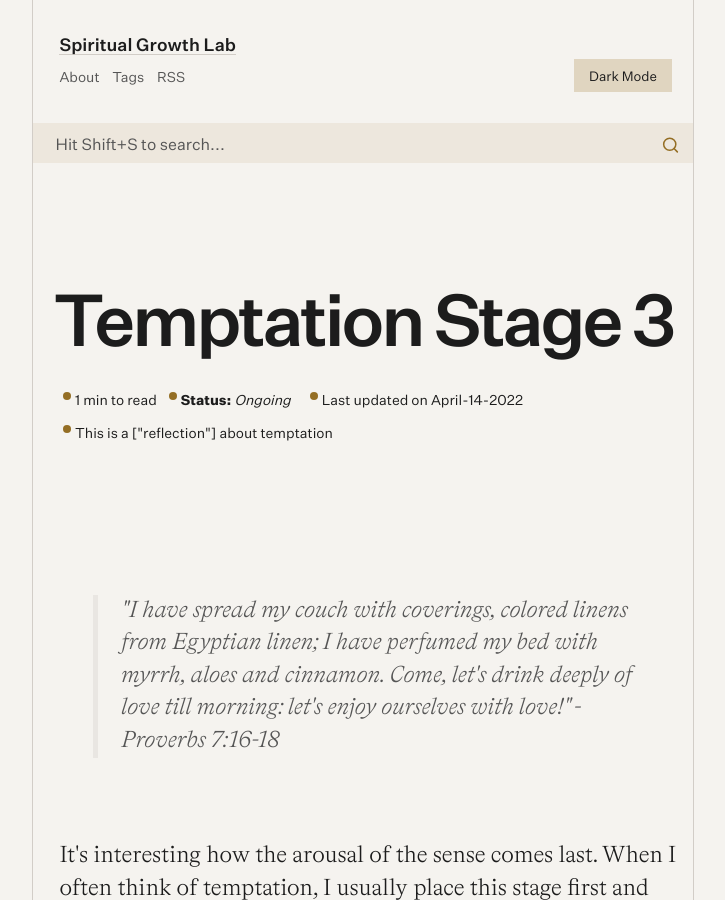
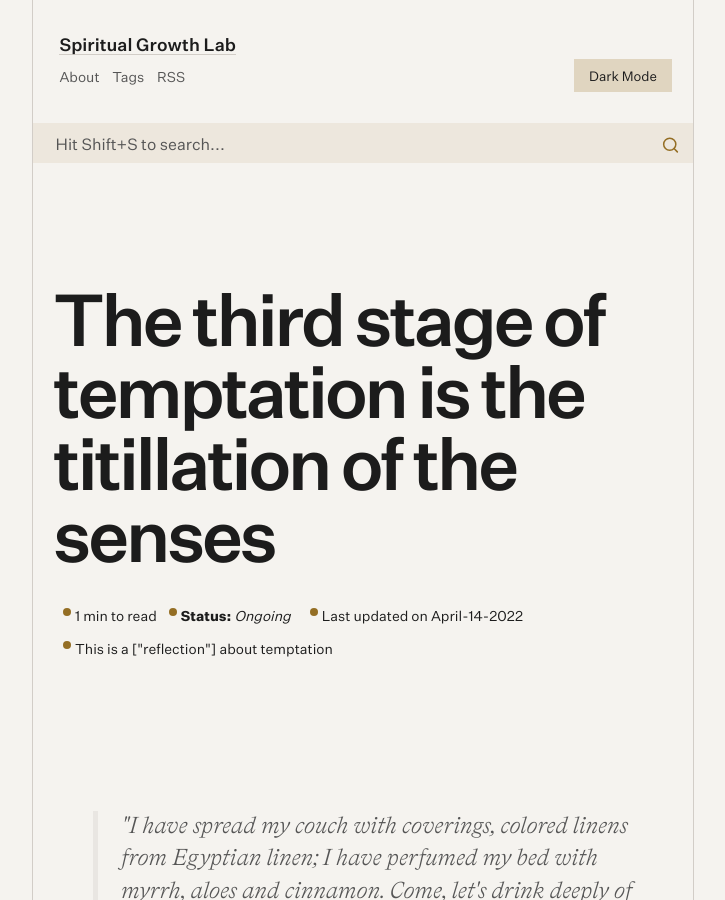
Before and after one commit to jsantiago611/digital-garden-master, a Jekyll site: the page built from _posts/2022-04-14-temptation-stage-3.md, in a window 1280 px wide and 900 px high. Shown: the whole window, without its empty margins (277-1002 px from the left). Built offline with Jekyll 4.4.1, drawn with Linux system fonts in a browser that asks for light colours; some of the changed text lies outside the part shown.

Commit message:
Update 2022-04-14-temptation-stage-3.md

```diff
--- a/_posts/2022-04-14-temptation-stage-3.md
+++ b/_posts/2022-04-14-temptation-stage-3.md
@@ -1,5 +1,5 @@
 ---
-Title: The third stage of temptation is the titillation of the senses
+title: The third stage of temptation is the titillation of the senses
 categories: Reflection
 status: ongoing
 tags: temptation
```
